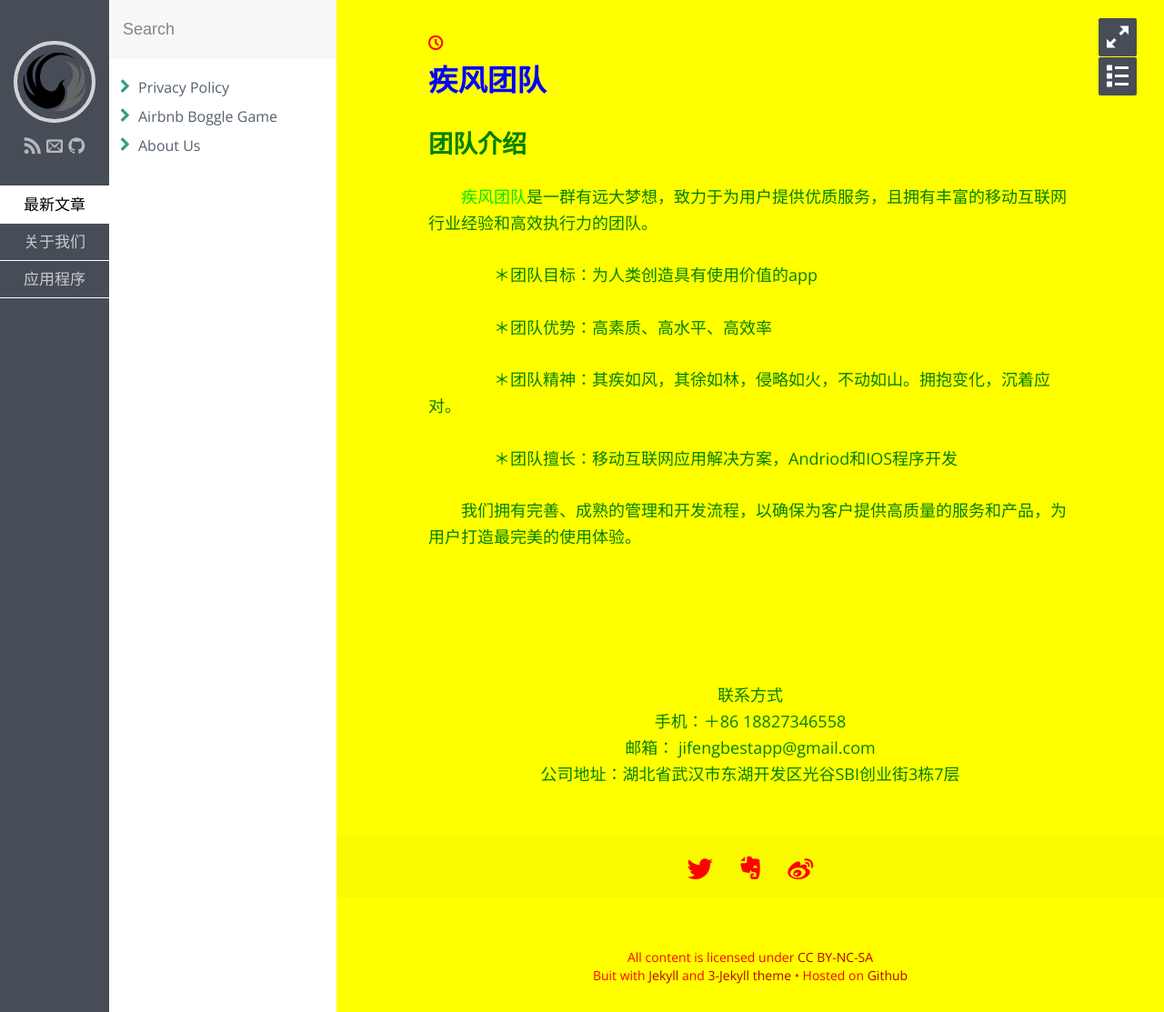
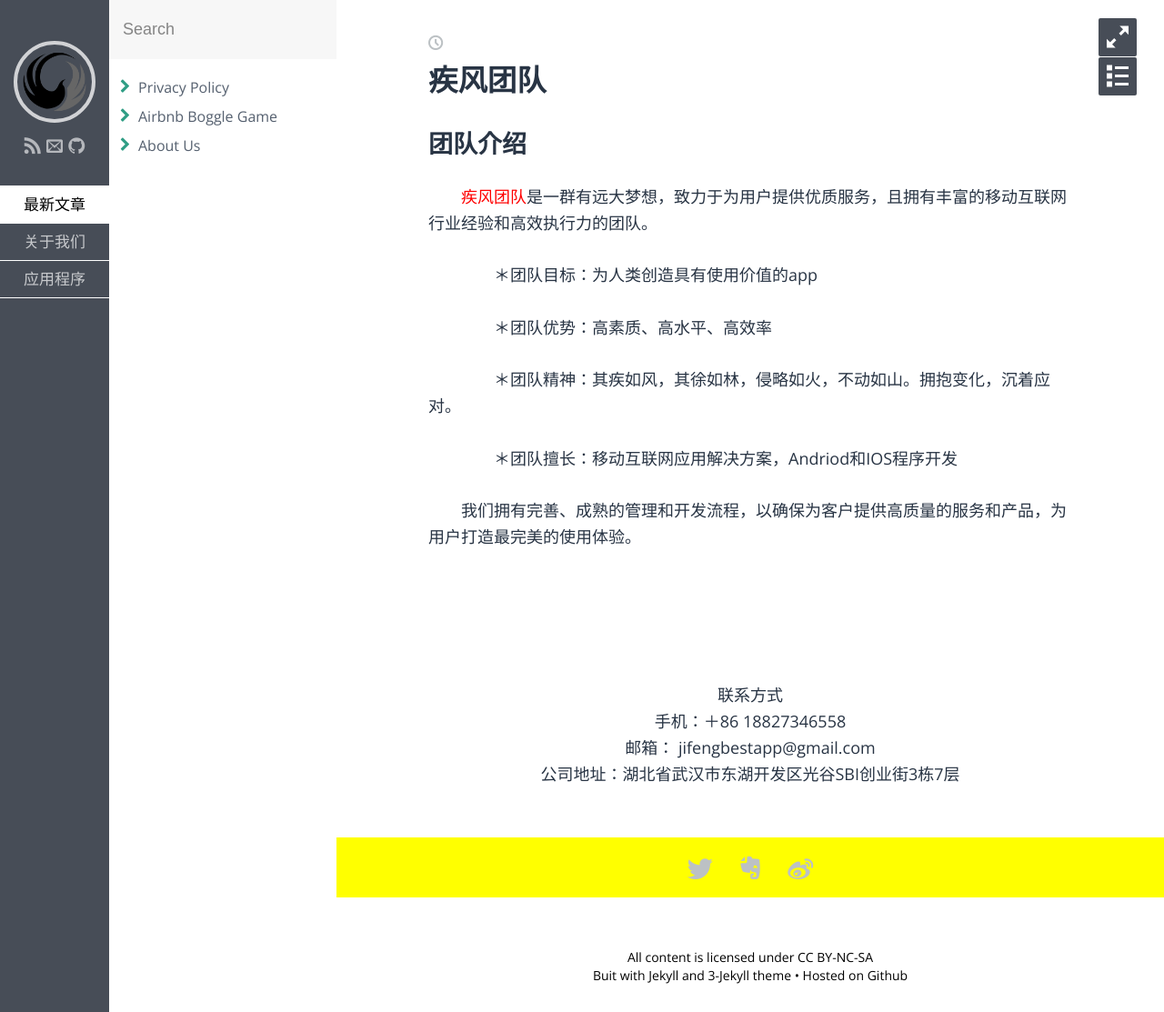
Before and after one commit to BestJiFeng/BestJiFeng.github.io, a Jekyll site: the page built from index.md, in a window 1280 px wide. Shown: the whole page at 91% size. Built offline with Jekyll 4.4.1, drawn with Linux system fonts in a browser that asks for light colours; some web fonts are replaced.

Commit message:
Update main.sass

```diff
--- a/css/main.sass
+++ b/css/main.sass
@@ -74,14 +74,14 @@ $post-max-width: 800px
 $post-width-at-3-columns: 80%
 $post-width-at-1-column: 720px
 
-$post-meta-color: red
+$post-meta-color:  #BCC1C4
 
-$post-title-color: blue
-$post-text-color: green
-$post-link-color: lighten($post-text-color, 20%)
+$post-title-color: #283444
+$post-text-color: #283444
+$post-link-color: red
 $post-link-hover-color: $gradient-end
 
-$post-bg: yellow
+$post-bg: #FFFFFF
 
 $post-img-border-color: darken($post-bg, 4%)
 $post-img-border-width: 4px
@@ -96,16 +96,16 @@ $post-font-size: 18px
 $post-line-height: 1.6
 $post-paragraph-spacing: 30px
 
-$post-hr-color: darken($post-bg, 5%)
+$post-hr-color: blue
 
-$post-share-bg: darken($post-bg, 1%)
+$post-share-bg: yellow
 $post-share-color: $post-meta-color
-$post-share-hover-color: $gradient-end
+$post-share-hover-color: green
 
 
 // # Footer (copyright)
 
-$footer-color: $post-meta-color
+$footer-color: black
 $footer-link-hover-color: $gradient-end
 
 $footer-font-size: 14px
```
